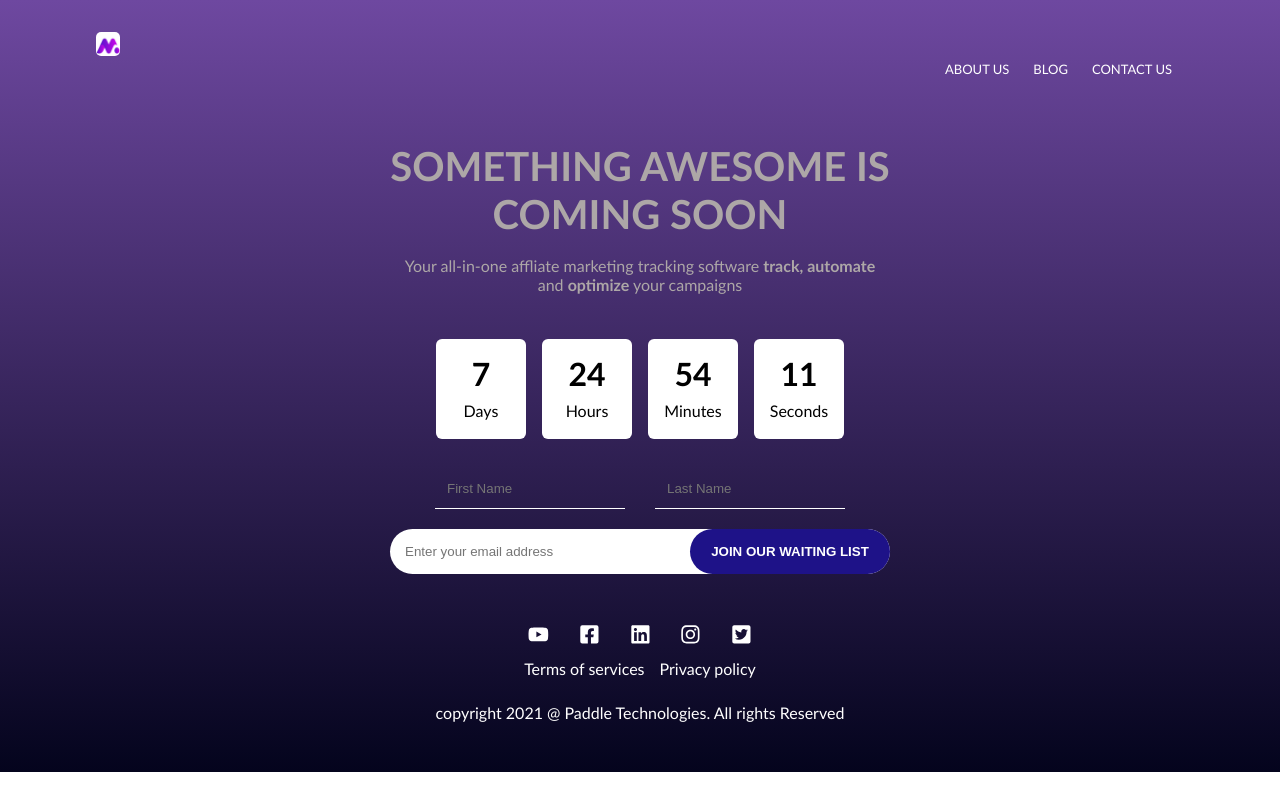
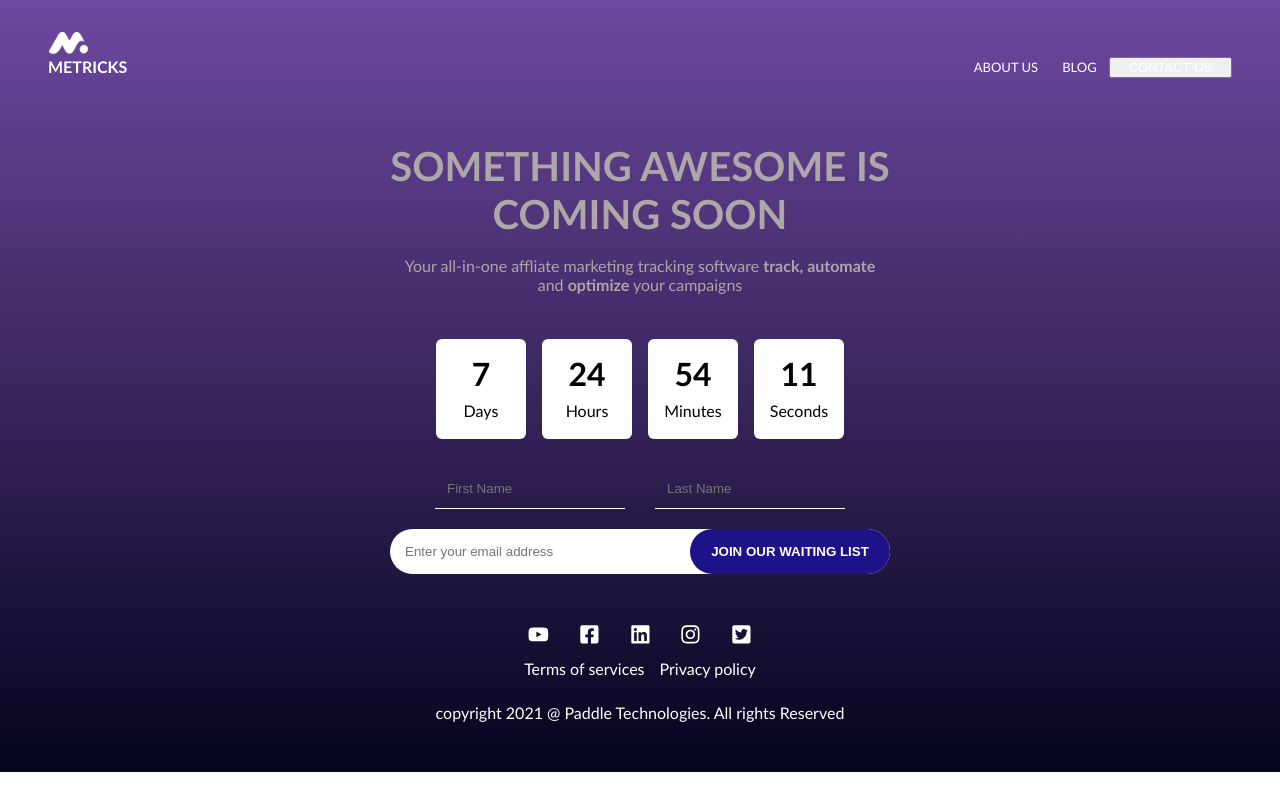
Before and after one commit to Jolah1/paddle-frontend-assessment, a React (Create React App) app: page /comingsoon in a window 1280 px wide. Built offline with nearby package versions, Linux system fonts and the light colour scheme.

Commit message:
more styling for the landing page

```diff
--- a/src/components/Navbar/Navbar.js
+++ b/src/components/Navbar/Navbar.js
@@ -11,7 +11,8 @@ const Navbar = () => {
 
               <Link to='/comingsoon'>
                     <div className={styles.logo}>
-                        <img src={logo} alt="gratis-logo" className={styles.gratisLogo} />
+                    <img src={logo} alt="metricks" className={styles.metricks} />
+                    <p className='par'>METRICKS</p>
                     </div>
               </Link>
 
@@ -19,7 +20,7 @@ const Navbar = () => {
                   <ul>
                       <Link to='/about'><li>About Us</li></Link>
                       <Link to='/blog'><li>Blog</li></Link>
-                      <Link to='/contact' className='active'><li>Contact Us</li></Link>
+                     <button id='btn'> <Link to='/contact' className='active'><li>Contact Us</li></Link></button>
                   </ul>
               </div>
 
--- a/src/components/Navbar/navbar.module.css
+++ b/src/components/Navbar/navbar.module.css
@@ -5,7 +5,7 @@
     justify-content: space-between;
     color: white;
     font-weight: bolder;
-    margin: 0 6rem;
+    margin: 0 3rem;
 }
 
 a{
@@ -36,7 +36,7 @@ ul li{
     height: 70px;
 }
 
-.gratisLogo{
-    width: 30%;
+.metricks{
+    width: 50%;
     border-radius: 5px;
 }
```
Also changed, not shown: src/components/Navbar/logo.png, src/metricks-white.png (deleted).
